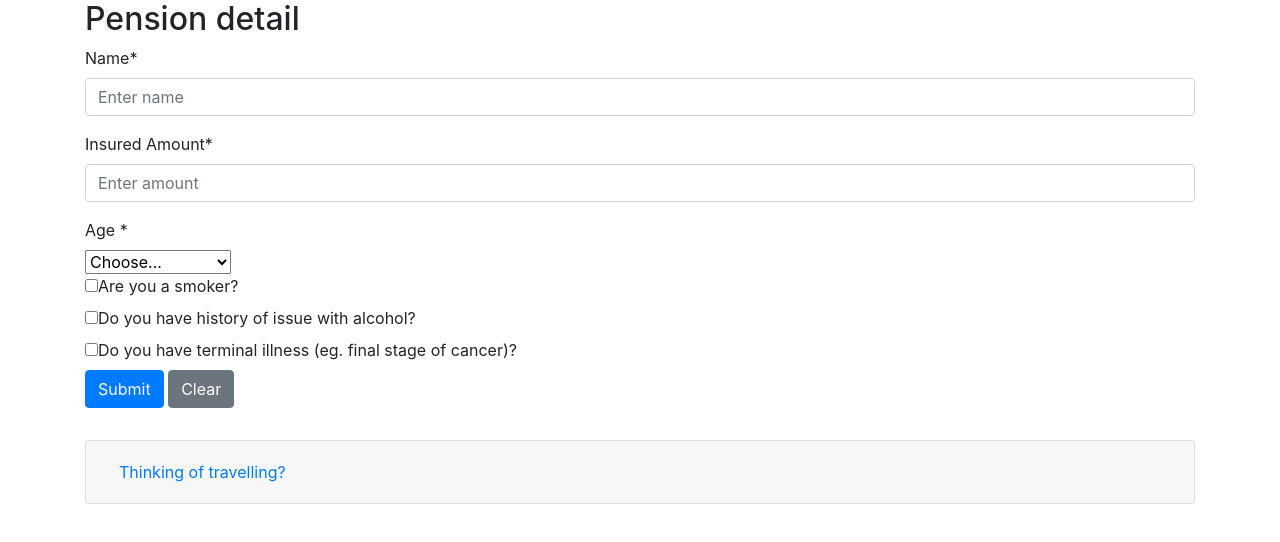
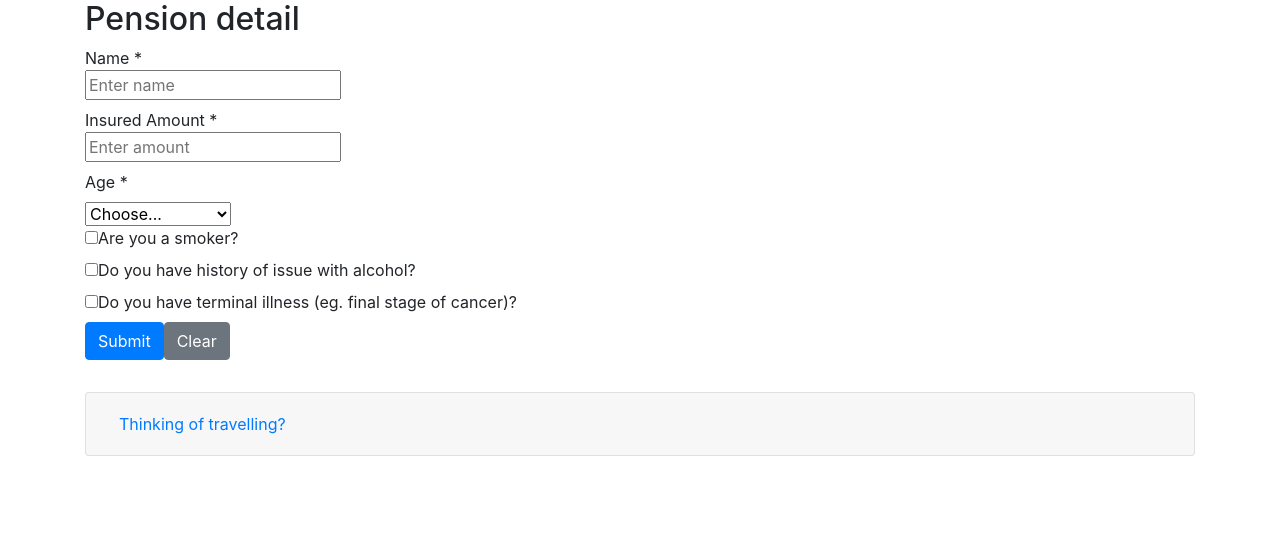
Before and after one commit to jicks914/webcoda-react-challenge-jw, a React (Create React App) app: page / in a window 1280 px wide. Shown: the top 542 px of the page. Built offline with nearby package versions, Linux system fonts and the light colour scheme.

Commit message:
fix submission errors, add basic validation to inputs

```diff
--- a/src/components/PensionDetail.js
+++ b/src/components/PensionDetail.js
@@ -3,7 +3,6 @@ import Container from 'react-bootstrap/Container';
 import Card from 'react-bootstrap/Card';
 import Accordion from 'react-bootstrap/Accordion';
 import Button from 'react-bootstrap/Button';
-import Form from 'react-bootstrap/Form';
 import useGetTravellingData from '../GetDataHook';
 import { formatDateTime, getSupportedCurrencies, handleError } from '../utils';
 import * as api from '../api';
@@ -22,11 +21,16 @@ class PensionCalculation extends React.Component {
       personalDetail: {
         name: '',
         amount: '',
-        age: null,
+        age: '',
         isSmoker: false,
         isDrinker: false,
         isTerminallyIll: false,
       },
+      formErrors: {
+        name: false,
+        amount: false,
+        age: false,
+      }
     };
   }
 
@@ -35,61 +39,89 @@ class PensionCalculation extends React.Component {
 
   componentDidUpdate(prevProps, prevState) {}
 
-  submitRequest = () => {
-    try {
-      api.submitRequest(this.state);
-      return 'submission ok';
-    } catch (e) {
-      handleError(e);
-    }
-  };
-
-  addError = (id, error) => {
-    if (document.getElementById(id).children.length > 2) {
-      const field = document.getElementById(id);
-      field.removeChild(field.childNodes[2]);
-    }
-
-    document.getElementById(id).innerHTML +=
-      '<p style="color: red;font-weight: bold;">' + error + '</p>';
-  };
-
   validateFields = () => {
 
     let hasError = false;
     const { name, amount, age } = this.state.personalDetail;
+    let validationObj = {};
 
-    if(name.length === 0 || amount.length === 0 || age.length === 0) {
+    if(name !== null && name.length === 0) {
+      validationObj.name = true;
       hasError = true;
+    } else {
+      validationObj.name = false;
     }
+
+    if(amount !== null && amount.length === 0) {
+      validationObj.amount = true;
+      hasError = true;
+    } else {
+      validationObj.amount = false;
+    }
+
+    if(age !== null && age.length === 0) {
+      validationObj.age = true;
+      hasError = true;
+    } else {
+      validationObj.age = false;
+    }
+
+    this.setState({ formErrors : validationObj })
 
     return hasError;
   }
 
   clearForm = () => {
-    this.setState({
-      personalDetail: {
-        name: null,
-        amount: null,
-        age: null,
+    const clearPersonalDetailObj = {
+      name: '',
+      amount: '',
+      age: '',
       isSmoker: false,
       isDrinker: false,
       isTerminallyIll: false,
-      },
-      formErrors: {
-        name: '',
-        amount: '',
-        age: '',
+    };
+    const formErrorsObj = {
+      name: false,
+      amount: false,
+      age: false,
     }
-    });
+    this.setState({ personalDetail: clearPersonalDetailObj });
+    this.setState({ formErrors: formErrorsObj });
   }
 
-  handleSelectUpdate = (e) => {
+  handleInputUpdate = (e) => {
     this.setState({ personalDetail : { ...this.state.personalDetail, [e.target.name]: e.target.value}});
   }
 
   handleCheckboxUpdate = (e) => {
     this.setState({ personalDetail : { ...this.state.personalDetail, [e.target.name]: e.target.checked}});
+  }
+
+  submitForm = (e) => {
+
+    e.preventDefault();
+
+    const hasErrors = this.validateFields();
+    if(hasErrors) {
+      return;
+    }
+
+    // TODO: success notice shows before submission completes
+    try {
+      console.log('submitting data...')
+      api.submitRequest(this.state).then(response => {
+        console.log('success');
+        console.log(response);
+        alert('Form successfully sent.')
+      }, error => {
+        console.log('error')
+        handleError(error);
+      });
+    } catch (e) {
+      // TODO: not returning correct error message, if any
+      alert(e);
+    }
+
   }
 
   render() {
@@ -109,34 +141,45 @@ class PensionCalculation extends React.Component {
         <div>
           <h2>Pension detail</h2>
         </div>
-        <Form>
-          <Form.Group id="name" controlId="nameInput">
-            <Form.Label>Name*</Form.Label>
-            <Form.Control
+
+        <form>
+          <div>
+            <label>
+              <div>Name *</div>
+              <input
                 required
                 type="text"
+                name="name"
+                value={this.state.personalDetail.name}
                 placeholder="Enter name"
-              onChange={(e) => {
-                const name = e.target.value;
-                const { personalDetail } = this.state;
-                personalDetail.name = name;
-              }}
+                onChange={this.handleInputUpdate}
               />
-          </Form.Group>
+            </label>
+            {this.state.formErrors.name === true ? (
+              <div>
+                This field is required.
+              </div>
+            ):('')}
+          </div>
 
-          <Form.Group id="amount" controlId="amountInput">
-            <Form.Label>Insured Amount*</Form.Label>
-            <Form.Control
+          <div>
+            <label>
+              <div>Insured Amount *</div>
+              <input
                 required
                 type="text"
+                name="amount"
+                value={this.state.personalDetail.amount}
                 placeholder="Enter amount"
-              onChange={(e) => {
-                const amount = e.target.value;
-                const { personalDetail } = this.state;
-                personalDetail.amount = amount;
-              }}
+                onChange={this.handleInputUpdate}
                 />
-          </Form.Group>
+            </label>
+            {this.state.formErrors.amount === true ? (
+              <div>
+                This field is required.
+              </div>
+            ):('')}
+          </div>
 
           <div>
             <div>
@@ -145,7 +188,7 @@ class PensionCalculation extends React.Component {
             <select
               required
               value={this.state.personalDetail.age ? this.state.personalDetail.age : ''}
-              onChange={this.handleSelectUpdate}
+              onChange={this.handleInputUpdate}
               name="age"
             >
               <option value="">Choose...</option>
@@ -153,6 +196,11 @@ class PensionCalculation extends React.Component {
               <option value="41-60">Between 41 - 60</option>
               <option value="61-">Above 60</option>
             </select>
+            {this.state.formErrors.age === true ? (
+              <div>
+                This field is required.
+              </div>
+            ):('')}
           </div>
 
           <div>
@@ -202,26 +250,10 @@ class PensionCalculation extends React.Component {
               id="submit"
               type="submit"
               variant="primary"
-              onClick={(e) => {
-                e.preventDefault();
-
-                const hasErrors = this.validateFields();
-                if(hasErrors) {
-                  return;
-                }
-
-                // TODO: success notice shows before submission completes
-                try {
-                  const res = this.submitRequest();
-                  alert(res);
-                } catch (e) {
-                  // TODO: not returning correct error message, if any
-                  alert(e);
-                }
-              }}
+              onClick={(e) => {this.submitForm(e)}}
             >
               Submit
-            </Button>{' '}
+            </Button>
             <Button
               variant="secondary"
               onClick={(e) => {
@@ -232,7 +264,7 @@ class PensionCalculation extends React.Component {
               Clear
             </Button>
           </div>
-        </Form>
+        </form>
 
         <br />
 
```
Lines whose indentation alone changed are shown as unchanged.
